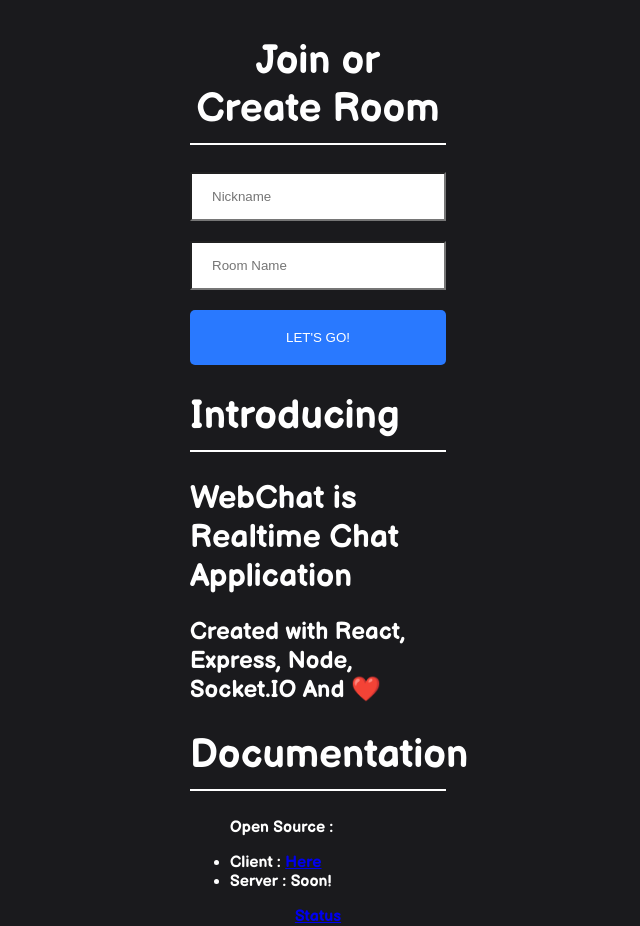
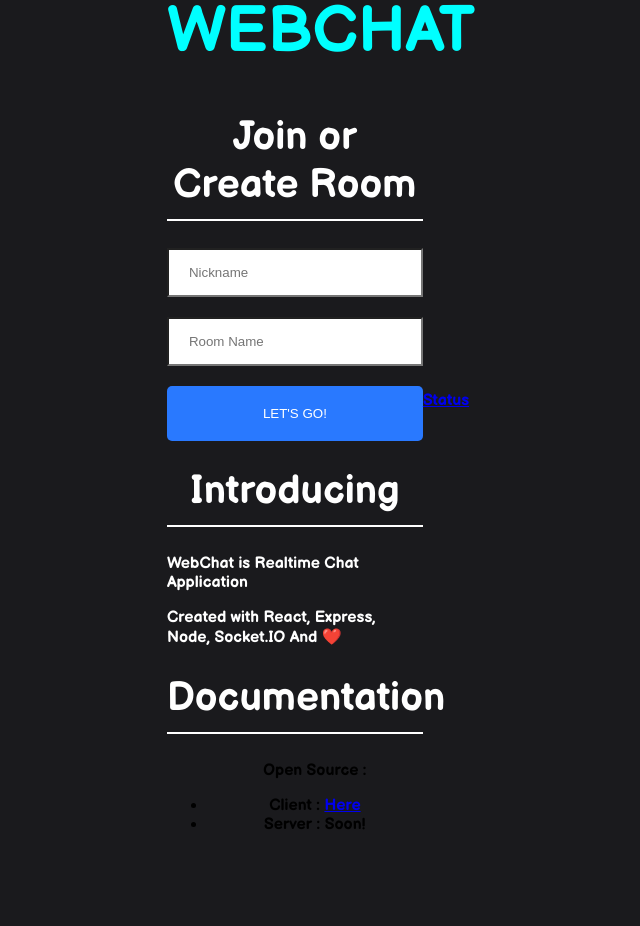
Before and after one commit to Senophyx/pocket-chat-client, a React (Create React App) app: page / in a window 1280 px wide. Shown: the whole page, without its empty margins (322-962 px from the left). After the commit the page ends 850 px from the top, so only its background shows below. Built offline with nearby package versions, Linux system fonts and the light colour scheme.

Commit message:
Update Join.js

```diff
--- a/src/components/Join/Join.js
+++ b/src/components/Join/Join.js
@@ -28,12 +28,11 @@
           <button className={'button mt-20'} type="submit">Let's GO!</button>
         </Link>
         <p> </p>
-        <div className="doc">
           <h1 className="heading">Introducing</h1>
-          <div>
-          <h1>WebChat is Realtime Chat Application</h1>
-          <h2>Created with React, Express, Node, Socket.IO And <span role="img" aria-label="emoji">❤️</span></h2>
-          </div>
+           <div className="doc">
+            <p>WebChat is Realtime Chat Application</p>
+            <p>Created with React, Express, Node, Socket.IO And <span role="img" aria-label="emoji">❤️</span></p>
+           </div>
           <p> </p>
           <h1 className="heading">Documentation</h1>
             <ul>
@@ -44,6 +43,5 @@
         </div>
         <a href="https://webchat.betteruptime.com/" target="_blank">Status</a>
       </div>
-     </div>
   );
 }
```
